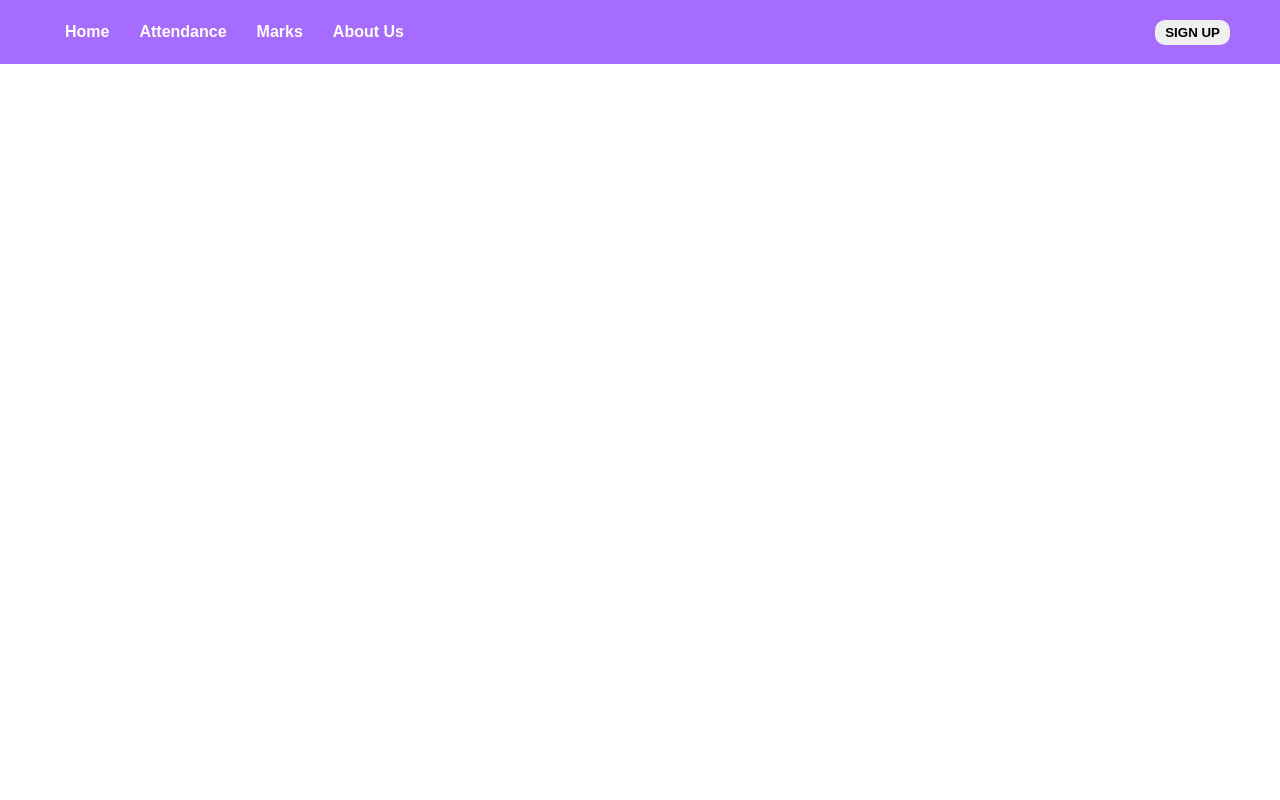
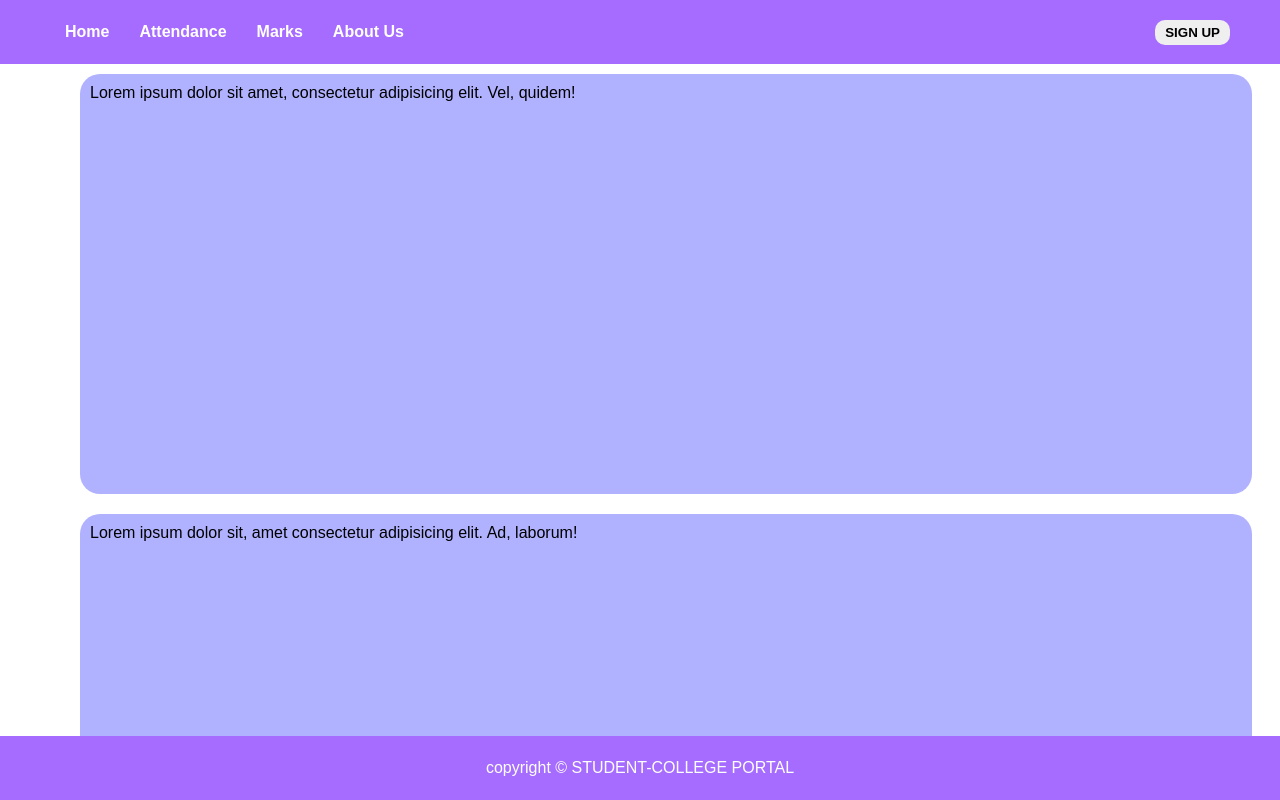
Before and after one commit to Yuvinama05/Student-college-Portal, a plain HTML site: page index.html in a window 1280 px wide. Drawn offline with Linux system fonts and the light colour scheme; a web font is replaced by a local one.

Commit message:
fourth-commit

```diff
--- a/index.html
+++ b/index.html
@@ -1,5 +1,6 @@
 <!DOCTYPE html>
 <html lang="en">
+
 <head>
   <meta charset="UTF-8" />
   <meta http-equiv="X-UA-Compatible" content="IE=edge" />
@@ -7,13 +8,14 @@
   <title>Student-College Portal</title>
   <link rel="stylesheet" href="style.css" />
 </head>
+
 <body>
   <header class="head">
     <!-- <div class="first">
         <div class="bar">
           <div class="bar1"></div>
-          <div class="bar1"></div>
-          <div class="bar1"></div>
+          <div class="bar2"></div>
+          <div class="bar3"></div>
         </div> -->
     <nav>
       <ul class="lists">
@@ -23,10 +25,24 @@
         <li><a href="">About Us</a></li>
       </ul>
     </nav>
-      <!-- </div> -->
-      <div>
+    </div>
+    <!-- <div> -->
     <button class="signup-btn"><a href="/signup.html">SIGN UP</a></button>
     </div>
   </header>
+  <main>
+    <div class="container">
+      <div class="box">
+        <p> Lorem ipsum dolor sit amet, consectetur adipisicing elit. Vel, quidem!</p>
+      </div>
+      <div class="box">
+        <p>Lorem ipsum dolor sit, amet consectetur adipisicing elit. Ad, laborum!</p>
+      </div>
+    </div>
+  </main>
+  <footer>
+    <p> copyright &copy STUDENT-COLLEGE PORTAL</p>
+  </footer>
 </body>
+
 </html>
--- a/style.css
+++ b/style.css
@@ -19,25 +19,14 @@
 
   margin-left: 50px;
 }
-.first {
-  display: flex;
-  align-items: center;
-}
+
 .head a {
   text-decoration: none;
   color: white;
   margin: 0 15px;
   font-weight: bolder;
 }
-.bar1 {
-  background-color: black;
-  width: 20px;
-  padding: 5px 0;
-  margin: 2px 0;
-}
-.bar {
-  margin-left: 20px;
-}
+
 .signup-btn {
   margin-right: 50px;
   padding: 5px 10px;
@@ -48,3 +37,38 @@
   color: black;
   margin: 0;
 }
+.signup-btn :hover {
+  background-color: #e8f9fd;
+}
+main {
+  height: calc(100vh - 8vh - 8vh);
+}
+footer {
+  display: flex;
+  justify-content: center;
+  background-color: #a66cff;
+  height: 8vh;
+  color: white;
+  /* font-weight: bold; */
+  align-items: center;
+}
+.container {
+  display: flex;
+  justify-content: center;
+  flex-direction: column;
+}
+main {
+  /* overflow: hidden; */
+  overflow: scroll;
+  width: 100vw;
+}
+.box {
+  width: 90vw;
+  background-color: #b1b2ff;
+  border-radius: 20px;
+  border: none;
+  padding: 10px;
+  height: 50vh;
+  margin: 10px 80px;
+  /* margin-left: 200px; */
+}
```
Lines whose indentation alone changed are shown as unchanged.
